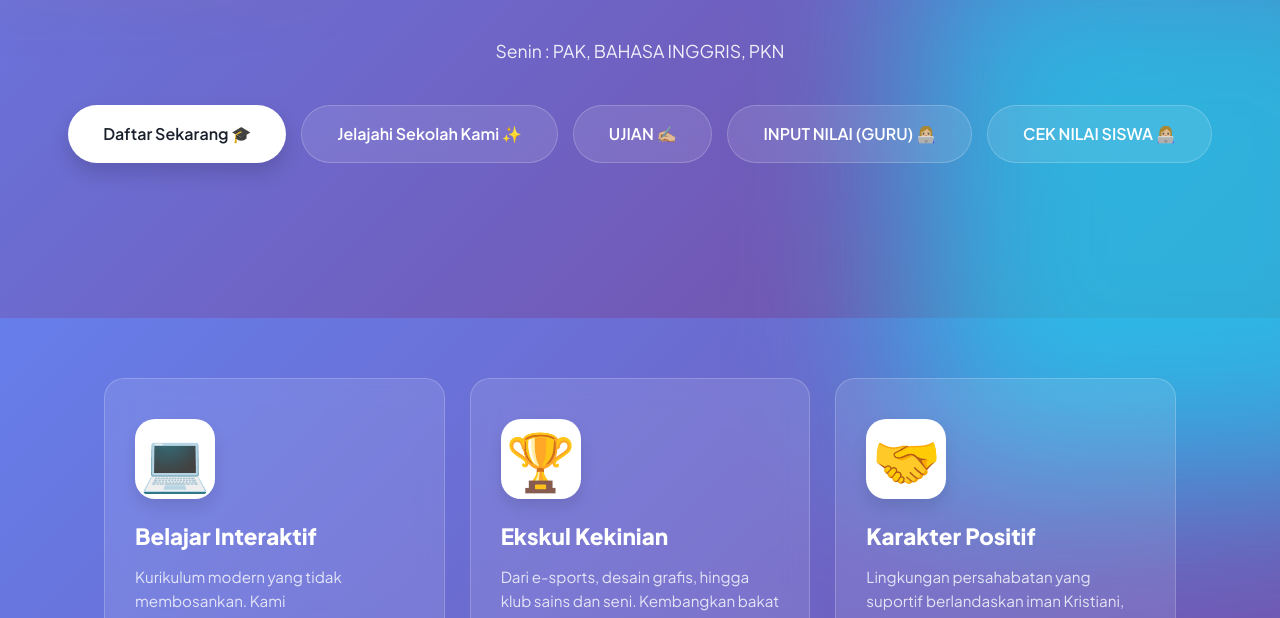
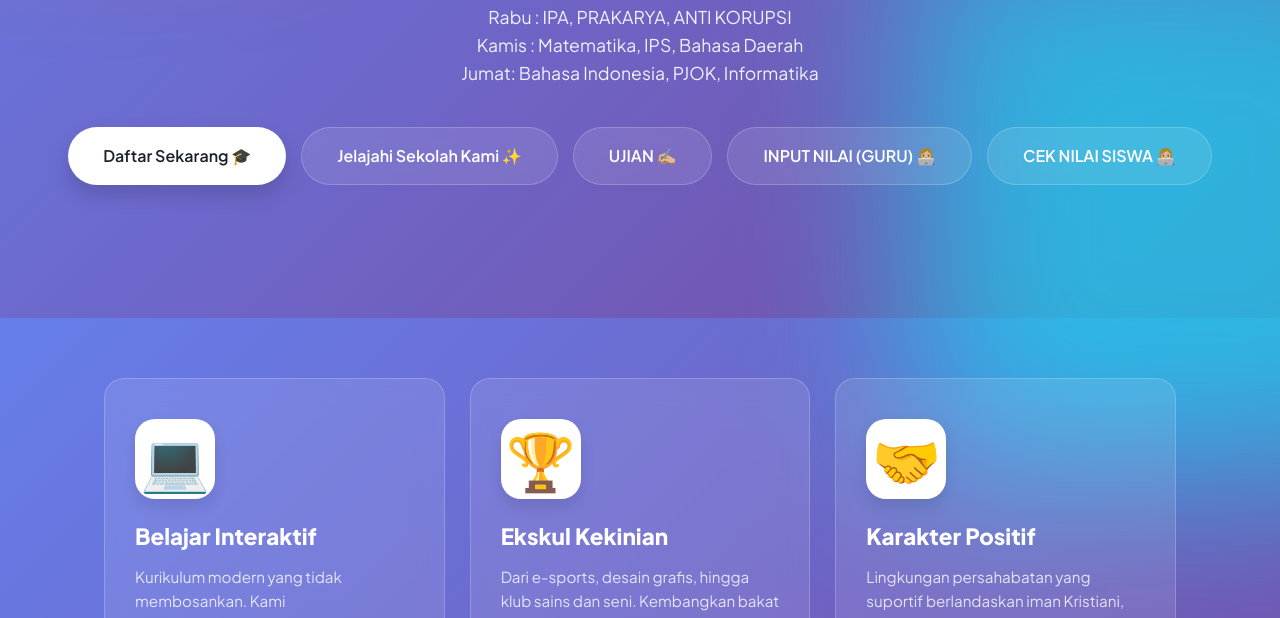
Before and after one commit to NardoTuns/SMPKRISTENBASAAN2026, a plain HTML site: page index.html in a window 1280 px wide. Shown: the part 482-1100 px from the top of the page. Drawn offline with Linux system fonts and the light colour scheme.

Commit message:
Update index.html

```diff
--- a/index.html
+++ b/index.html
@@ -289,8 +289,11 @@
     <section class="hero">
         <div class="hero-badge">🚀 Tahun Ajaran 2026/2027</div>
         <h1>Masa Depan Hebat<br>Dimulai dari Sini.</h1>
-        <p>JADWAL ASSESMEN AKHIR SEMESTER</p>
-         <p>Senin : PAK, BAHASA INGGRIS, PKN </p>
+        <p><b>JADWAL ASSESMEN AKHIR SEMESTER</b><br>
+        Selasa : PAK, BAHASA INGGRIS, PKN<br>
+        Rabu : IPA, PRAKARYA, ANTI KORUPSI<br>
+        Kamis : Matematika, IPS, Bahasa Daerah<br>
+        Jumat: Bahasa Indonesia, PJOK, Informatika </p>
 
         <div class="btn-container">
             <a href="#" class="btn btn-primary">Daftar Sekarang 🎓</a>
```
